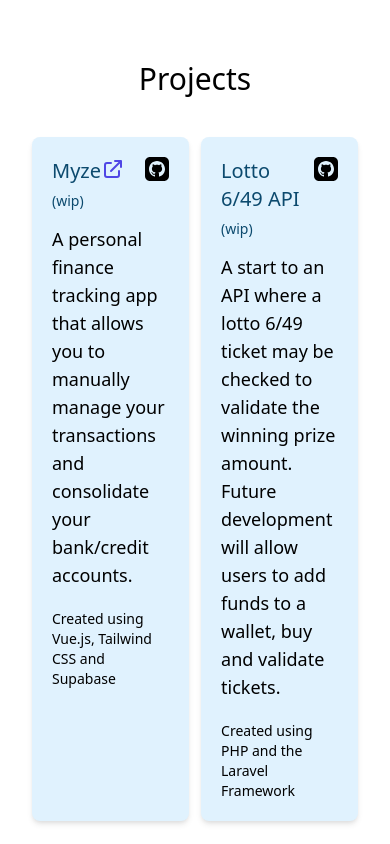
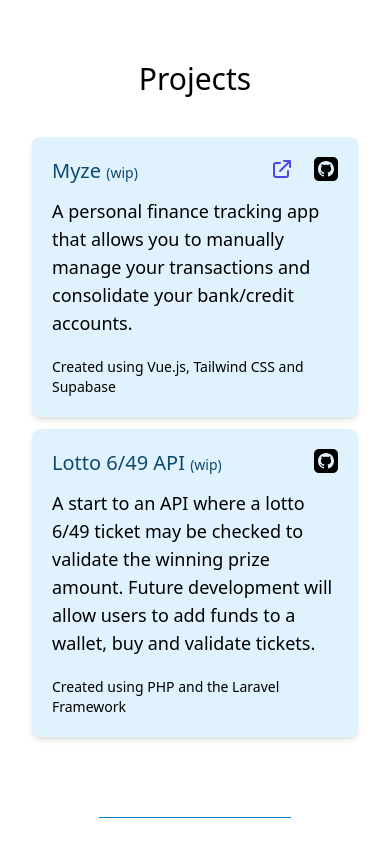
Before and after one commit to MisterShack/developer-portfolio, a Vue app: page / in a window 390 px wide. Shown: the part 2020-2864 px from the top of the page. Built offline with nearby package versions, Linux system fonts and the light colour scheme.

Commit message:
refactor: update responsiveness for Project section

```diff
--- a/src/components/Projects.vue
+++ b/src/components/Projects.vue
@@ -1,7 +1,7 @@
 <template>
   <section id="projects">
     <h1 class="text-center text-3xl mb-10">Projects</h1>
-    <div class="flex space-x-3 justify-center">
+    <div class="flex flex-col justify-center space-y-3 md:flex-row md:space-y-0 md:space-x-3">
       <div class="p-5 rounded-lg w-full md:w-1/2 lg:w-1/3 bg-sky-100 shadow-md">
         <div class="flex justify-between">
           <h2 class="text-xl mb-3 text-sky-900 font-medium">
@@ -42,7 +42,6 @@
           Created using PHP and the Laravel Framework
         </p>
       </div>
-
     </div>
   </section>
 </template>
```
